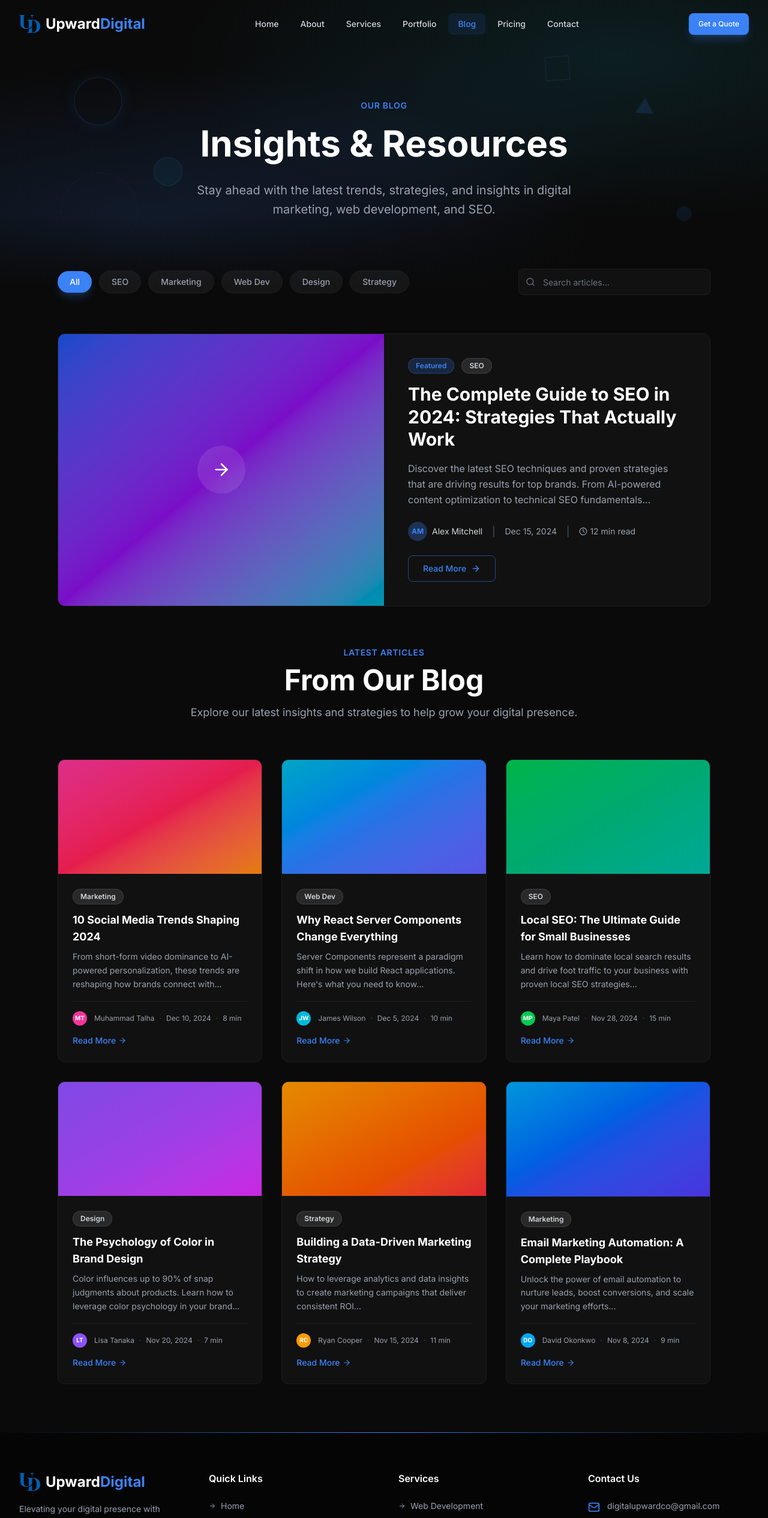
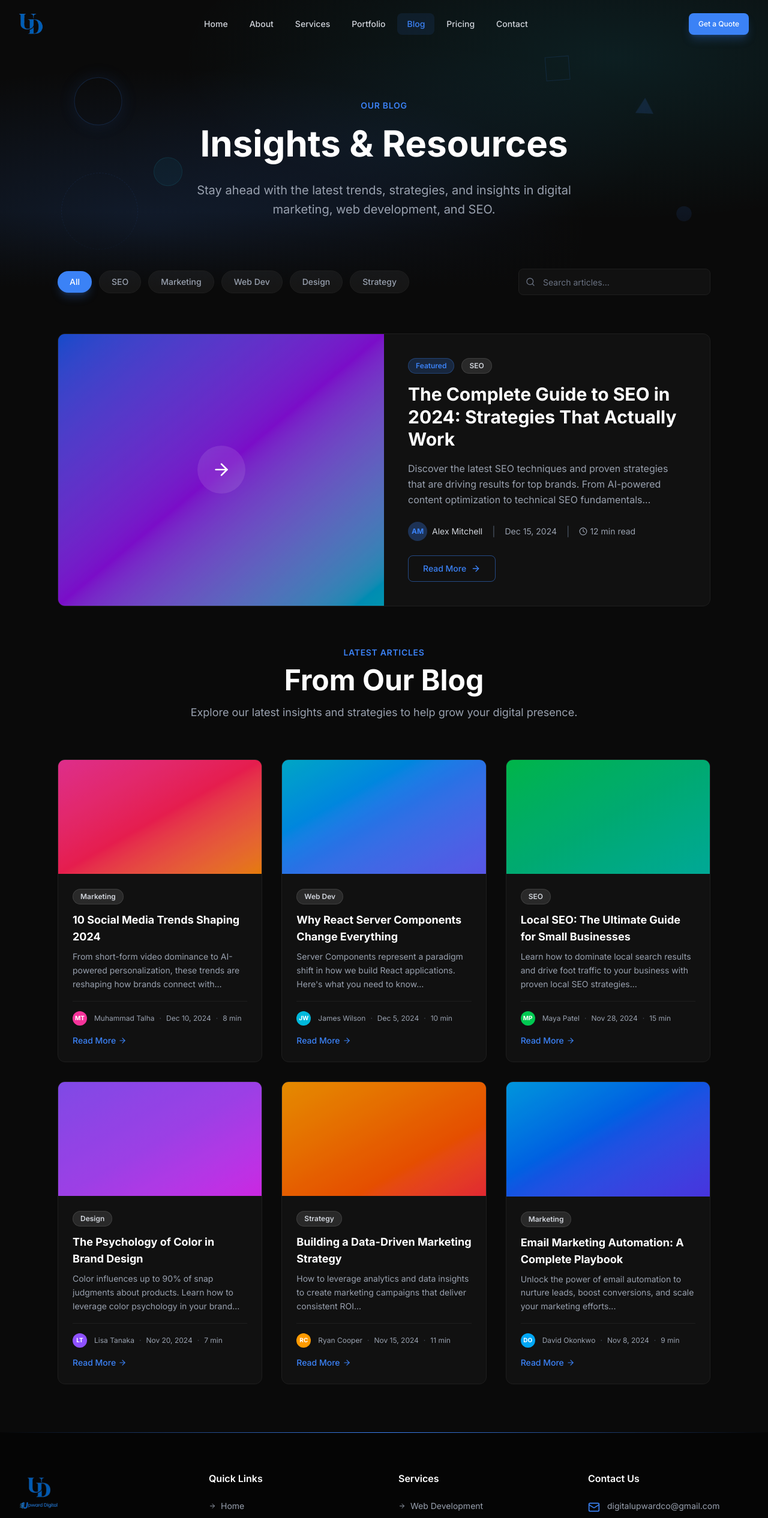
Before and after one commit to TalhaFaisal777/upwarddigital-site, a React (Vite) app: page /blog in a window 1280 px wide. Shown: the top 2531 px of the page at 60% size. Built offline with nearby package versions, Linux system fonts and the light colour scheme.

Commit message:
Use logo image alone in navbar and footer without duplicating text

```diff
--- a/src/components/layout/Footer.jsx
+++ b/src/components/layout/Footer.jsx
@@ -56,16 +56,12 @@ export default function Footer() {
         <div className="py-16 grid grid-cols-1 md:grid-cols-2 lg:grid-cols-4 gap-12">
           {/* Company Info */}
           <div>
-            <Link to="/" className="flex items-center gap-2 text-2xl font-bold mb-4">
+            <Link to="/" aria-label="UpwardDigital home" className="inline-block mb-4">
               <img
-                src="/logo-icon.png"
-                alt="UpwardDigital logo"
-                className="h-9 w-9 object-contain"
+                src="/logo.png"
+                alt="UpwardDigital"
+                className="h-16 w-auto object-contain"
               />
-              <span className="flex items-baseline">
-                <span className="text-white">Upward</span>
-                <span className="text-primary">Digital</span>
-              </span>
             </Link>
             <p className="text-gray-400 text-sm leading-relaxed mb-6">
               Elevating your digital presence with cutting-edge strategies,
--- a/src/components/layout/Navbar.jsx
+++ b/src/components/layout/Navbar.jsx
@@ -49,16 +49,12 @@ export default function Navbar() {
         <div className="max-w-7xl mx-auto px-4 sm:px-6 lg:px-8">
           <div className="flex items-center justify-between h-20">
             {/* Logo */}
-            <Link to="/" className="flex items-center gap-2 text-2xl font-bold">
+            <Link to="/" aria-label="UpwardDigital home" className="flex items-center">
               <img
                 src="/logo-icon.png"
-                alt="UpwardDigital logo"
-                className="h-9 w-9 object-contain"
+                alt="UpwardDigital"
+                className="h-10 w-10 object-contain"
               />
-              <span className="flex items-baseline">
-                <span className="text-white">Upward</span>
-                <span className="text-primary">Digital</span>
-              </span>
             </Link>
 
             {/* Desktop Nav */}
@@ -115,17 +111,11 @@ export default function Navbar() {
             >
               <div className="flex flex-col h-full">
                 <div className="flex items-center justify-between p-6 border-b border-dark-border">
-                  <span className="flex items-center gap-2 text-xl font-bold">
-                    <img
-                      src="/logo-icon.png"
-                      alt="UpwardDigital logo"
-                      className="h-7 w-7 object-contain"
-                    />
-                    <span className="flex items-baseline">
-                      <span className="text-white">Upward</span>
-                      <span className="text-primary">Digital</span>
-                    </span>
-                  </span>
+                  <img
+                    src="/logo-icon.png"
+                    alt="UpwardDigital"
+                    className="h-8 w-8 object-contain"
+                  />
                   <button
                     onClick={() => setMobileOpen(false)}
                     className="p-2 text-gray-400 hover:text-white"
```
